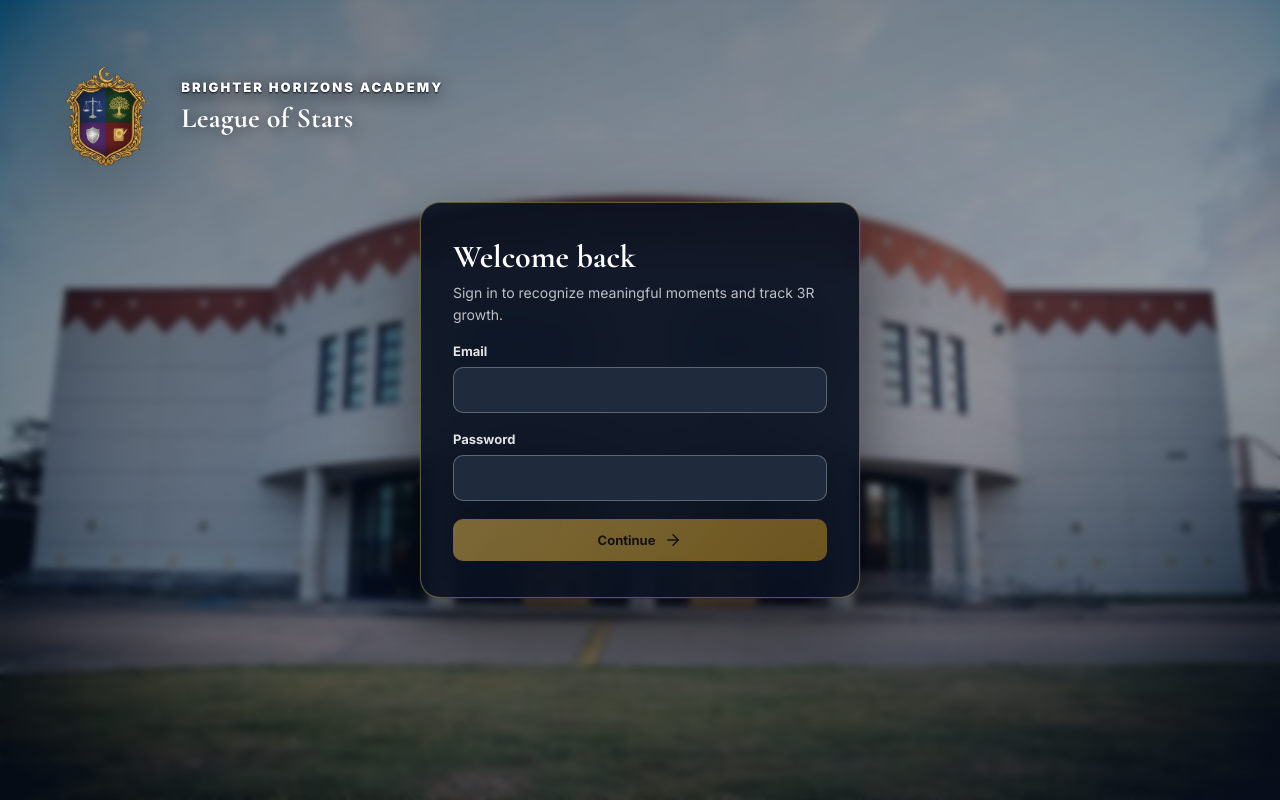
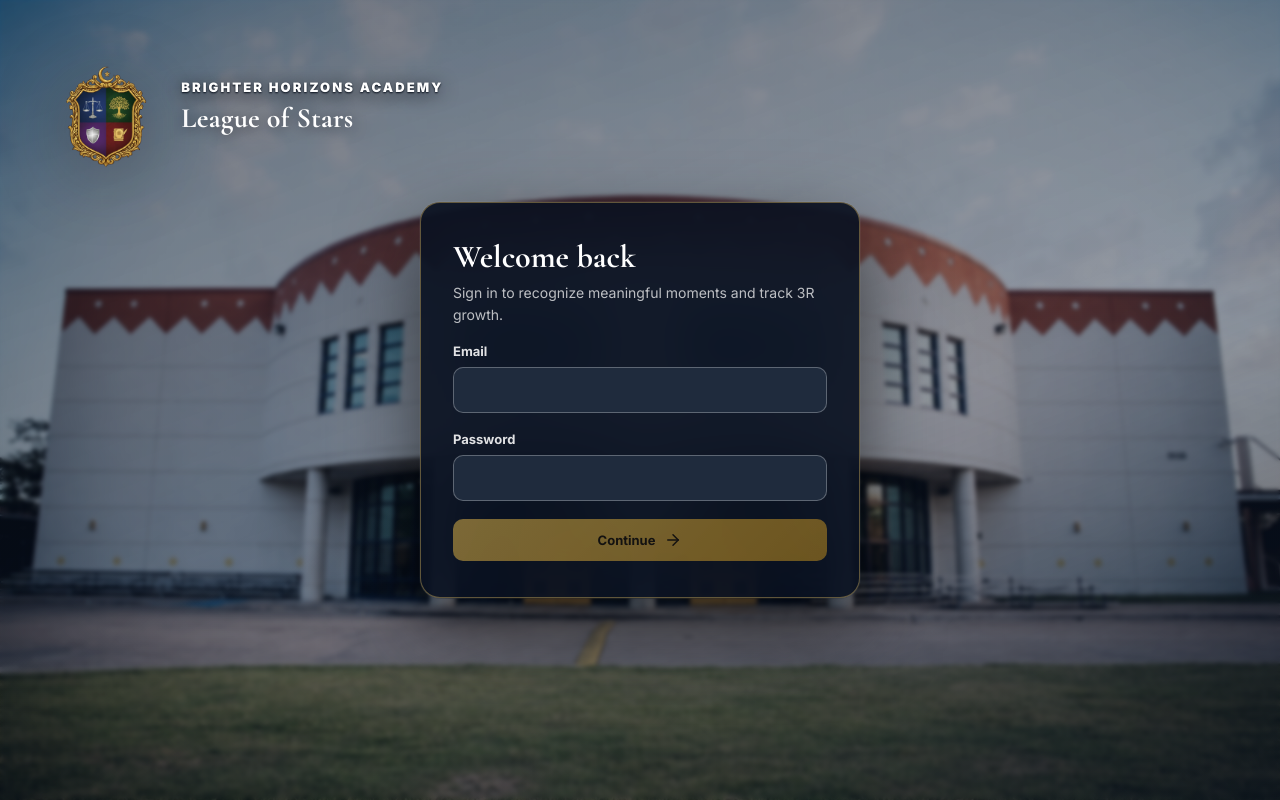
Before and after one commit to moneebsarmad/losv2, a Next.js app in the folder apps/web/: page / in a window 1280 px wide. Built offline with nearby package versions, Linux system fonts and the light colour scheme; no server answers.

Commit message:
Use restored campus login background

```diff
--- a/apps/web/src/app/globals.css
+++ b/apps/web/src/app/globals.css
@@ -64,7 +64,7 @@ button {
   justify-content: center;
   position: relative;
   overflow: hidden;
-  background: url("/images/brighter-horizons-campus.jpg") center / cover no-repeat;
+  background: url("/images/brighter-horizons-campus-upscaled.jpg") center / cover no-repeat;
 }
 
 .auth-page::before {
@@ -73,8 +73,8 @@ button {
   content: '';
   background:
     linear-gradient(160deg, rgba(8, 16, 32, 0.56) 0%, rgba(13, 27, 50, 0.44) 58%, rgba(10, 20, 38, 0.68) 100%);
-  backdrop-filter: blur(3.5px) saturate(0.78) contrast(1.04);
-  -webkit-backdrop-filter: blur(3.5px) saturate(0.78) contrast(1.04);
+  backdrop-filter: blur(2px) saturate(0.78) contrast(1.04);
+  -webkit-backdrop-filter: blur(2px) saturate(0.78) contrast(1.04);
 }
 
 .auth-glass-panel {
```
Also changed, not shown: apps/web/public/images/brighter-horizons-campus-upscaled.jpg (added).
